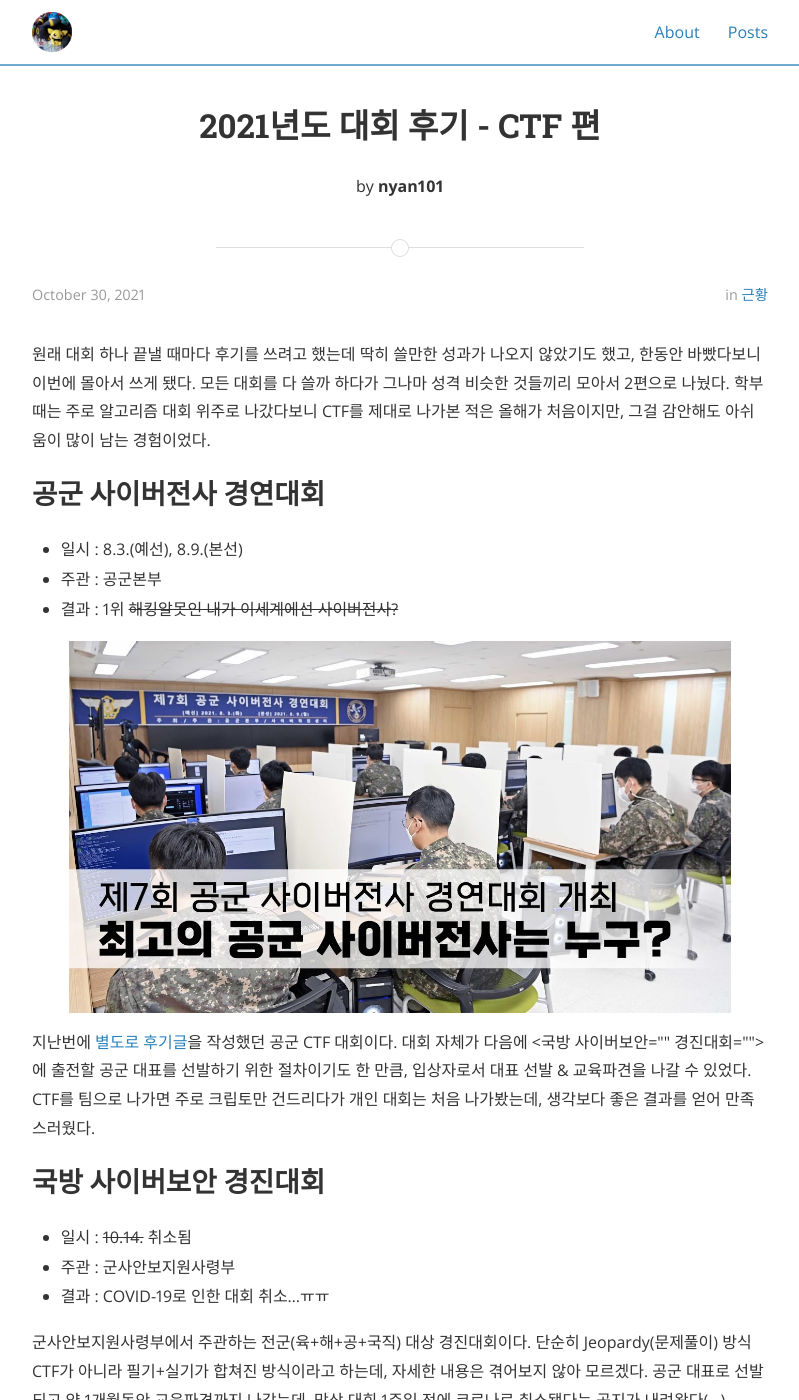
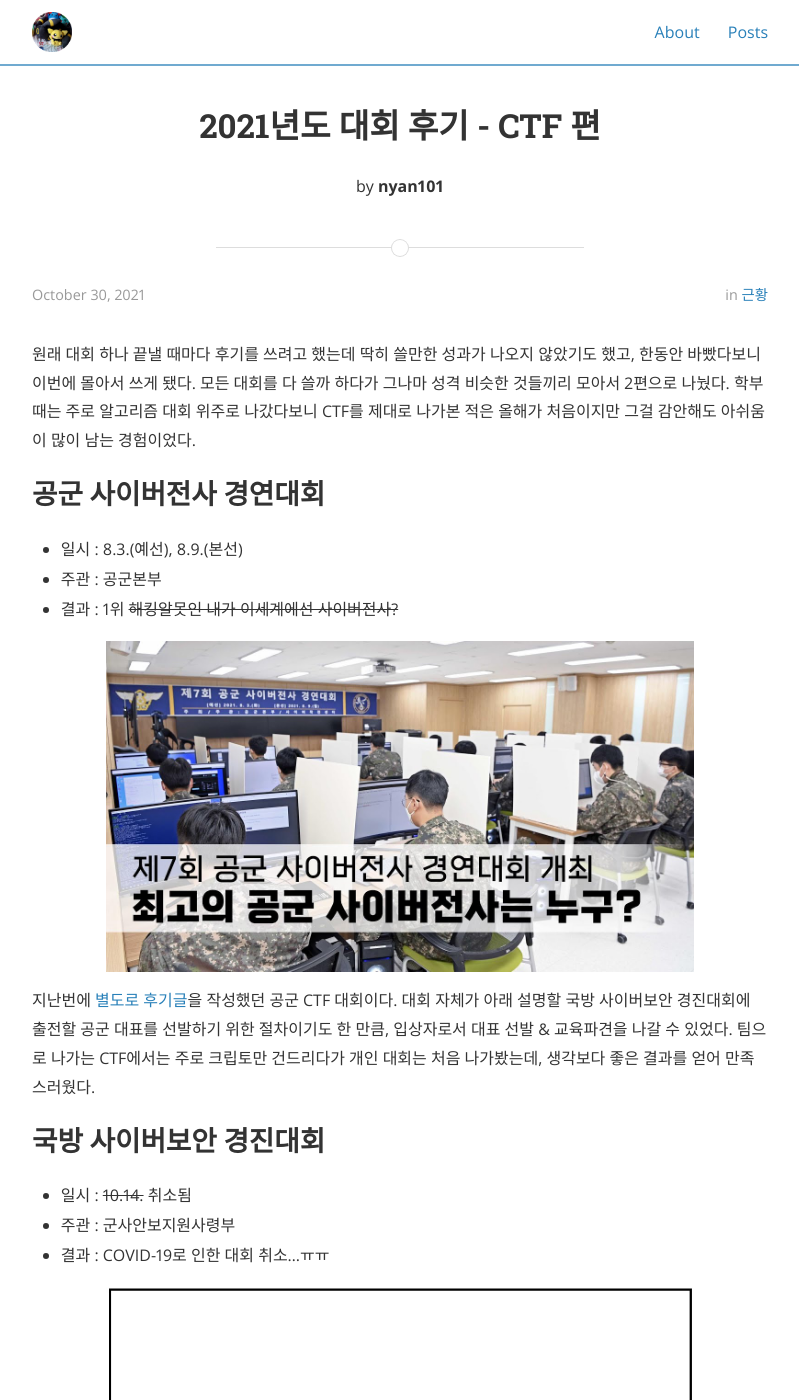
Before and after one commit to nyan101/nyan101.github.io, a Jekyll site: the page built from _posts/2021-10-30-CTF-contests-in-2021-review.md, in a window 1280 px wide and 1400 px high. Shown: the whole window, without its empty margins (240-1039 px from the left). Built offline with Jekyll 4.4.1, drawn with Linux system fonts in a browser that asks for light colours; nearby versions of some CDN libraries; comment, search, counter and statistics services are not loaded; a style sheet for code colours, icons or effects is not loaded; some of the changed text lies outside the part shown.

Commit message:
fix typo

```diff
--- a/_posts/2021-10-30-CTF-contests-in-2021-review.md
+++ b/_posts/2021-10-30-CTF-contests-in-2021-review.md
@@ -8,7 +8,7 @@
 use_math: true
 ---
 
-원래 대회 하나 끝낼 때마다 후기를 쓰려고 했는데 딱히 쓸만한 성과가 나오지 않았기도 했고, 한동안 바빴다보니 이번에 몰아서 쓰게 됐다. 모든 대회를 다 쓸까 하다가 그나마 성격 비슷한 것들끼리 모아서 2편으로 나눴다. 학부 때는 주로 알고리즘 대회 위주로 나갔다보니 CTF를 제대로 나가본 적은 올해가 처음이지만, 그걸 감안해도 아쉬움이 많이 남는 경험이었다.
+원래 대회 하나 끝낼 때마다 후기를 쓰려고 했는데 딱히 쓸만한 성과가 나오지 않았기도 했고, 한동안 바빴다보니 이번에 몰아서 쓰게 됐다. 모든 대회를 다 쓸까 하다가 그나마 성격 비슷한 것들끼리 모아서 2편으로 나눴다. 학부 때는 주로 알고리즘 대회 위주로 나갔다보니 CTF를 제대로 나가본 적은 올해가 처음이지만 그걸 감안해도 아쉬움이 많이 남는 경험이었다.
 
 
 
@@ -18,9 +18,9 @@
 * 주관 : 공군본부
 * 결과 : 1위 ~~해킹알못인 내가 이세계에선 사이버전사?~~
 
-<img src="/assets/images/2021/08/af-cyberwarrior-01.jpg" style="width:90%">
+<img src="/assets/images/2021/08/af-cyberwarrior-01.jpg" style="width:80%">
 
-지난번에 [별도로 후기글](https://nyan101.github.io/blog/airforce-cyberwarrior-contest-2021-review)을 작성했던 공군 CTF 대회이다. 대회 자체가 다음에 <국방 사이버보안 경진대회>에 출전할 공군 대표를 선발하기 위한 절차이기도 한 만큼, 입상자로서 대표 선발 & 교육파견을 나갈 수 있었다. CTF를 팀으로 나가면 주로 크립토만 건드리다가 개인 대회는 처음 나가봤는데, 생각보다 좋은 결과를 얻어 만족스러웠다.
+지난번에 [별도로 후기글](https://nyan101.github.io/blog/airforce-cyberwarrior-contest-2021-review)을 작성했던 공군 CTF 대회이다. 대회 자체가 아래 설명할 국방 사이버보안 경진대회에 출전할 공군 대표를 선발하기 위한 절차이기도 한 만큼, 입상자로서 대표 선발 & 교육파견을 나갈 수 있었다. 팀으로 나가는 CTF에서는 주로 크립토만 건드리다가 개인 대회는 처음 나가봤는데, 생각보다 좋은 결과를 얻어 만족스러웠다.
 
 
 
@@ -30,7 +30,9 @@
 * 주관 : 군사안보지원사령부
 * 결과 : COVID-19로 인한 대회 취소...ㅠㅠ
 
-군사안보지원사령부에서 주관하는 전군(육+해+공+국직) 대상 경진대회이다. 단순히 Jeopardy(문제풀이) 방식 CTF가 아니라 필기+실기가 합쳐진 방식이라고 하는데, 자세한 내용은 겪어보지 않아 모르겠다. 공군 대표로 선발되고 약 1개월동안 교육파견까지 나갔는데, 막상 대회 1주일 전에 코로나로 취소됐다는 공지가 내려왔다(...)
+<img src="/assets/images/2021/10/intended-blank.jpg" style="width:80%">
+
+군사안보지원사령부에서 주관하는 전군(육+해+공+국직) 대상 경진대회이다. 단순히 Jeopardy(문제풀이) 방식 CTF가 아니라 필기+실기가 합쳐진 방식이라고 하며, 자세한 내용은 겪어보지 않아 잘 모르겠다. 공군 대표로 선발되고 약 1개월동안 교육파견까지 나갔는데 막상 대회 1주일 전에 코로나로 취소됐다는 공지가 내려왔다(...)
 
 
 
@@ -38,15 +40,15 @@
 
 * 일시 : 9.11.(예선), 10.9.(본선)
 * 주최/주관 : 대한민국 국방부 / 사이버작전사령부
-* 결과 : 국방트랙 5위
+* 결과 : 국방트랙 5위[^1]
 
-<img src="/assets/images/2021/10/whitehat-contest-main.jpg" style="width:95%">
+<img src="/assets/images/2021/10/whitehat-contest-main.jpg" style="width:90%">
 
 사이버작전사령부에서 주관하는 CTF로, 일반 / 청소년 / 국방트랙이 별도로 분리되어 진행된다. 일반/청소년부는 다른 CTF와 유사하게 `pwn`, `web`, `reversing`, `forensic` 등 분야별 문제가 출제되었고, 국방트랙은 침해사고를 당한 VM 이미지가 제공되어 이를 분석해 공격자를 추적하고 관련 문제를 해결하는 방식으로 진행되었다.
 
 <img src="/assets/images/2021/10/whitehat-contest-rank.jpg" style="width:60%">
 
-본선 중반까지 순위권을 유지하고 있어 "이 페이스만 유지하면 2등상(합참의장상)은 받을 수 있겠다"라는 생각을 했는데, ~~이런 생각을 하면 항상 그렇듯이~~ 후반부에 다른 팀들이 많이 해결한 문제를 풀지 못해 등수가 떨어져 최종 5위[^1]라는 아쉬운 성적으로 대회를 끝마쳤다. Python으로 만들어진 exe를 분석하는 문제였는데, 우리 팀은 대회 내내 pyinstaller decompiler가 잘 동작하지 않아 결국 IDA를 통해 일일히 분석해보려다 실패했다. 대회가 끝나고 다른 팀들에게 물어보니 pyinstaller decompiler를 사용할 때 python 버전, pyinstaller 버전에 따라 동작이 다를 수 있어 환경을 정확히 맞춰줘야 한다는 말을 듣고 아쉬움이 남았다.
+본선 중반까지 순위권을 유지하고 있어 "이 페이스만 유지하면 2등상(합참의장상)은 받을 수 있겠다"라는 생각을 했는데, ~~이런 생각을 하면 항상 그렇듯이~~ 후반부에 다른 팀들이 많이 해결한 문제를 풀지 못해 등수가 떨어져 최종 5위라는 아쉬운 성적으로 대회를 끝마쳤다. Python으로 만들어진 exe를 분석하는 문제였는데, 우리 팀은 대회 내내 pyinstaller decompiler가 잘 동작하지 않아 결국 IDA를 통해 일일히 분석해보려다 실패했다. 대회가 끝나고 다른 팀들에게 물어보니 pyinstaller decompiler를 사용할 때 python 버전, pyinstaller 버전에 따라 동작이 다를 수 있어 환경을 정확히 맞춰줘야 한다는 말을 듣고 아쉬움이 남았다.
 
 [^1]: 3위까지 상이 수여된다(...)
 
@@ -54,15 +56,15 @@
 
 * 일시 : 9.25.(예선), 10.26.(본선)
 * 주최/주관 : 국가정보원 / 국가보안기술연구소
-* 결과 : 전체 16위, 공공기관 5위
+* 결과 : 전체 16위, 공공기관 5위 [^2]
 
-<img src="/assets/images/2021/10/CCE-main.jpg" style="width:95%">
+<img src="/assets/images/2021/10/CCE-main.jpg" style="width:90%">
 
 국가정보원에서 주관하는 CTF로 일반인들을 위한 일반분야와 공공기관 종사자들을 위한 공공분야로 나눠 진행된다. 화이트햇과는 달리 일반분야, 공공분야가 모두 동일한 문제를 사용해 진행된다. 예선은 일반적인 Jeopardy(문제풀이) 방식, 본선은 공격받는 Live 서버를 실시간으로 방어하는 방식으로 진행되었다.
 
-<img src="/assets/images/2021/10/CCE-rank.jpg" style="width:90%">
+<img src="/assets/images/2021/10/CCE-rank.jpg" style="width:80%">
 
-실시간 방어 방식은 처음인 만큼 초반에 많이 헤멨다. 서버의 docker가 뻗어 방어대상 서버 5개 중 2개가 죽어버린 상태로 진행했고 그동안 계속 SLA Fail 패널티를 받으면서 진행했다. 서버가 중간중간 뻗을 때마다 docker를 다시 올렸는데, 서버 메모리를 확인해보니 8GB로 부족한 순간이 있어서 "조금만 더 올려주지..."라는 생각도 들었다. 마지막까지 잡은 문제는 gitlab 서버를 공격하는 문제였는데, 주어진 gitlab 서버 버전에 해당하는 CVE를 찾고 공격 코드를 작성했지만 반응이 없어 계속 원인을 파악하면서 시간을 보냈다. 대회 종료까지 "이것만 풀리면 공공기관 3등인데..." 라는 생각으로 문제를 붙잡았지만 결국 풀리지 않았고, 공공기관 5위라는 성적으로 대회를 끝마쳤다.[^2]
+실시간 방어 방식은 처음인 만큼 헤멘 부분이 많다. 방어대상 서버 5개 중 2개가 죽어버려 계속 SLA Fail 패널티를 받으면서 진행하기도 하고, 서버가 중간중간 뻗을 때마다 "서버 램 8GB에서 조금만 더 올려주지..."라는 생각과 함께 docker를 여러 번 재시작하기도 했다. 마지막까지 잡은 문제는 gitlab 서버를 공격하는 문제였는데, 주어진 gitlab 서버 버전에 해당하는 CVE를 찾고 공격 코드를 작성했지만 반응이 없어 마지막까지 원인을 파악하면서 시간을 보냈다. 대회 종료까지 "이것만 풀리면 공공기관 3등인데..." 라는 생각으로 문제를 붙잡았지만 결국 풀리지 않았고, 공공기관 5위라는 성적으로 대회를 끝마쳤다.
 
 다음날 수상팀의 발표를 들어보니 우리팀이 찾았던 것과 동일한 CVE에 거의 동일한 공격 코드를 사용했다는 것이 밝혀서 더 큰 아쉬움이 남았다. 대회가 끝나 확인이 어렵지만 우리팀의 경우 공격을 위한 중계서버로 대회에서 주어진 내부망 원격PC(`IP 192.168.x.x`)를 사용했는데, 수상팀은 본인들의 별도 서버(공인 IP)를 사용했다는 차이점이 있어 이게 원인이 아닐까 추정된다. 서버가 없던 것도 아니고, 다른 문제(Scenario 2) 해결을 위해 팀원의 PC를 이용해 중계서버를 구축해놓은 게 있어서 아쉬움이 배로 남았다(...)
 
```
Also changed, not shown: assets/images/2021/10/intended-blank.jpg (added).
